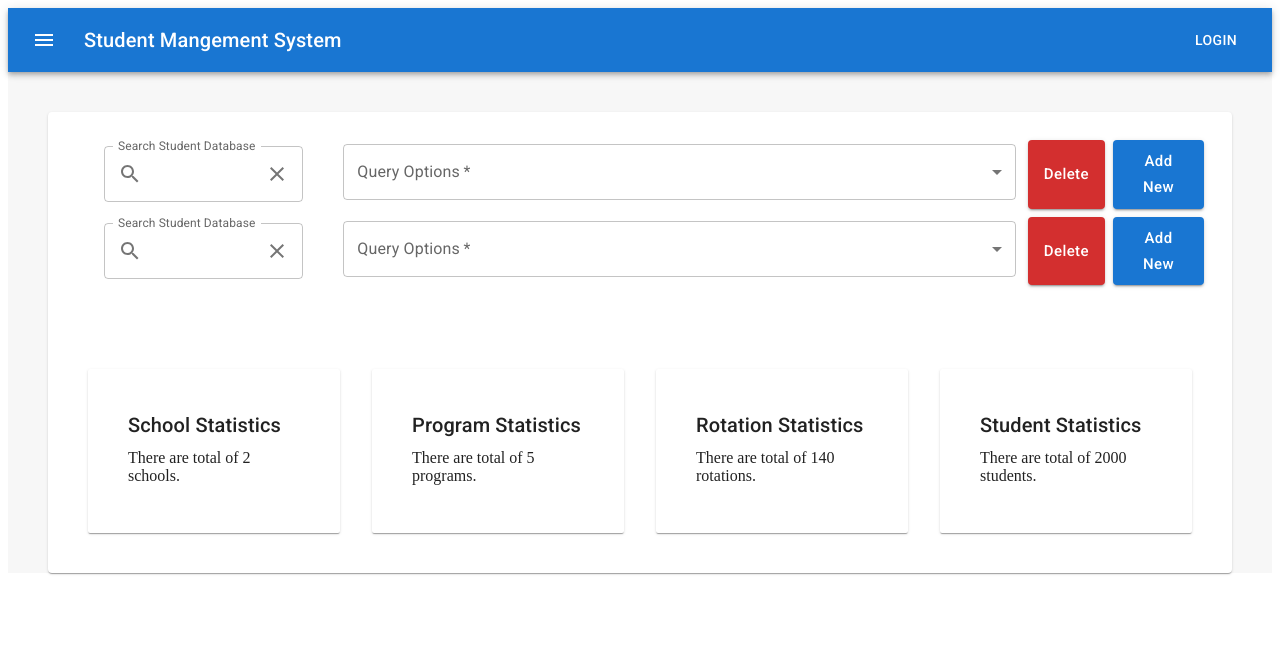
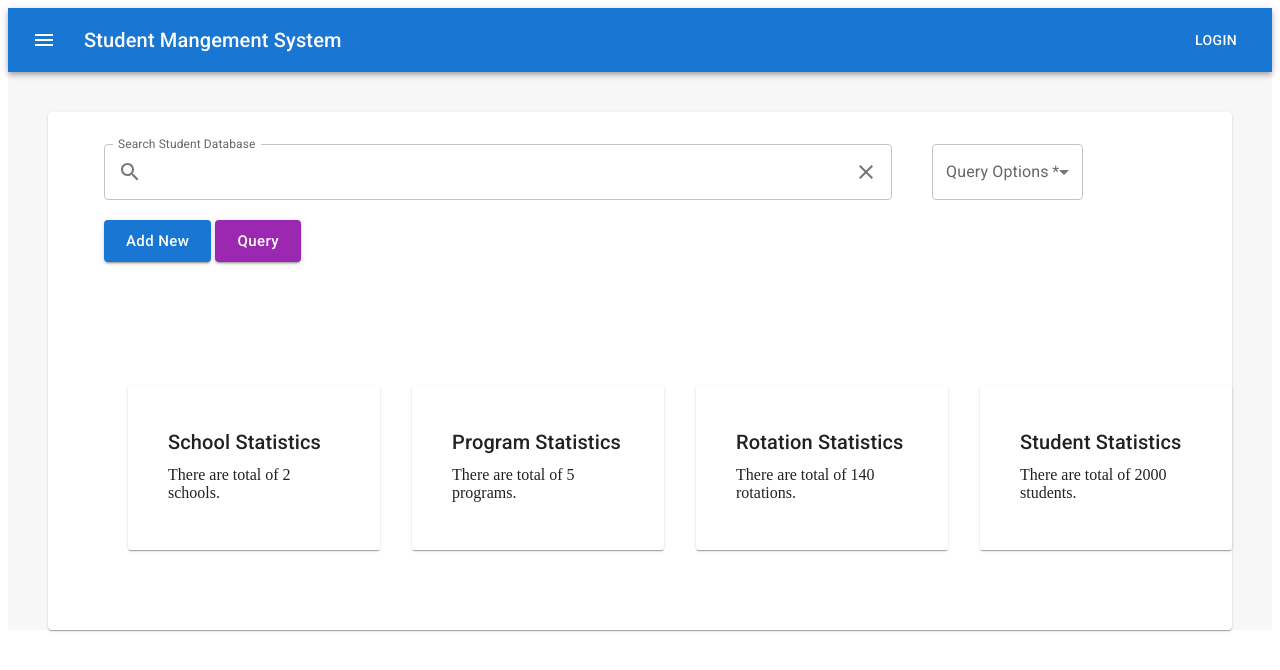
Before and after one commit to 0x5929/ST-SMS-FRONTEND-web-sms, a React (Create React App) app: page / in a window 1280 px wide. Shown: the top 670 px of the page. Built offline with nearby package versions, Linux system fonts and the light colour scheme.

Commit message:
added feature of adding qwueries and connected it to queryResults, need to clean up more code and refactor some logic, and add some better looking buttons

```diff
--- a/src/components/Grid.js
+++ b/src/components/Grid.js
@@ -1,5 +1,5 @@
 import React, { useEffect } from 'react'
-import { Grid } from '@mui/material'
+import { Box, Grid } from '@mui/material'
 
 import { Input, Select, DatePicker, Checkbox, RadioGroup } from './Inputs'
 import {Button} from './Button'
@@ -232,23 +232,51 @@ export function StudentFormGrid(props) {
 
 
 
-const QueryForm = styled(Form)(( {theme} ) => ({
-    display: 'flex',
-    flexDirection: 'row',
-    alignItems: 'stretch'
+// const QueryForm = styled(Form)(( {theme} ) => ({
+//     // '& .MuiGrid-spacing-xs-2' : {
+//     //     marginRight: theme.spacing(0),
+//     //     marginLeft: theme.spacing(0),
+//     //     // display: 'none'
+//     // }
 
-}));
+// }));
 
 const QuerySearchBar = styled(SearchBar)(( {theme} ) => ({
-    flexBasis: '2000000px'
-
+    flexGrow: 1,
+    width: 100,
+    fullWidth: true,
+    marginLeft: theme.spacing(0)
 }));
 
 const QuerySelect = styled(Select)(( {theme} ) => ({
-    flexBasis: '50px'
+    marginLeft: theme.spacing(0),
 
+    // '& 	.MuiGrid-root' : {
+    //     marginRight: 0
+    // }
 }));
 
+const DelButton = styled(Button)(( {theme} ) => ({
+
+    margin: theme.spacing(0),
+    marginTop: theme.spacing(1.5),
+    marginLeft: theme.spacing(0)
+}));
+
+const AddButton = styled(Button)(( {theme} ) => ({
+    marginTop: theme.spacing(1.5),
+    marginLeft: theme.spacing(4)
+}));
+
+const QueryButton = styled(Button)(( {theme} ) => ({
+    marginTop: theme.spacing(1.5),
+    marginLeft: theme.spacing(0)
+}));
+
+
+const ButtomGrid = styled(Grid)(({theme}) =>({
+    margin: theme.spacing(5)
+}))
 
 export function QueryLayoutGrid(props) {
 
@@ -261,46 +289,83 @@ export function QueryLayoutGrid(props) {
         getQueryOptions,
         openBackdrop,
         queryOptions,
-        setQueryOptions
+        handleAddNewQuery,
+        handleDelQuery,
+        handleQueryOnChange,
+        handleQueryOptionOnChange
     } = props;
 
     return (
         <>
-            <Grid container>
-
+            <Form onSubmit={(e)=>(handleSubmit(e, queryOptions))}>
+                <Grid container rowSpacing={0} columnSpacing={0}>
                         {
 
                             queryOptions.map((query, index) => (
-
-                        <Grid key={index} item xs={12}>
-                            <QueryForm onSubmit={(e)=>(handleSubmit(e))}>
+                                <Grid container item xs={12} key={index} spacing={0}>
+                                    <Grid item xs={9}>
                                         <QuerySearchBar
                                             label={queryLabel}
+                                            name={queryOptions[index]['query']}
+                                            value={queryOptions[index]['value']}
+                                            onChange={(e) => (handleQueryOnChange(e, index))}
                                             textInput={textInput}
                                             handleClear={handleClear}
                                         />
+
+                                    </Grid>
+                                    <Grid item xs={2}>
                                         <QuerySelect
+                                            label="Query Options"
                                             name="options"
-                                    label="Query Options"
+                                            value={queryOptions[index]['query']}
+                                            onChange={(e)=>(handleQueryOptionOnChange(e, index))}
                                             options={getQueryOptions()}
-                                    value={queryOptions[index]['value']}
                                             required
                                         />
-                                <Button
+                                    </Grid>
+                                        {
+                                            queryOptions.length !== 1 && (
+
+                                                <Grid item xs={1}>
+                                                    <DelButton
                                                         text="Delete"
                                                         color="error"
+                                                        onClick={ ()=> (handleDelQuery(index))}
                                                     />
-                                <Button
+                                                </Grid>
+                                            )
+                                        }
+                                        {
+                                            queryOptions.length - 1 === index && queryOptions.length < 5 && (
+                                                <Grid item xs={12}>
+                                                    <AddButton
                                                         text="Add New"
+                                                        onClick={handleAddNewQuery}
                                                     />
-                            </QueryForm>
+                                                    <QueryButton
+                                                        text="Query"
+                                                        type="Submit"
+                                                        color="secondary"
+                                                    />
+
                                                 </Grid>
+                                            )
 
+                                        }
 
+                                </Grid>
                              ))
 
                         }
+                        <Grid item justify="flex-end" xs={12}>
 
+                        </Grid>
+                    </Grid>
+                </Form>
+
+
+            <ButtomGrid container>
                 <Grid item md={3} sm={12}>
                     <Card
                         title="School Statistics"
@@ -329,7 +394,7 @@ export function QueryLayoutGrid(props) {
                         stats={getStats.student()}
                     />
                 </Grid>
-            </Grid>
+            </ButtomGrid>
             <SimpleBackDrop
                 openBackdrop={openBackdrop}
             />
--- a/src/controllers/queryController.js
+++ b/src/controllers/queryController.js
@@ -10,13 +10,47 @@ export default function useQuery() {
     const [ results, setResults ] = useState([])
     const [ showResults, setShowResults ] = useState(false)
     const [ openBackdrop, setOpenBackdrop ] = useState(false)
-    const [ queryOptions, setQueryOptions ] = useState([{query: '', value: ''}, {query: '', value: ''}])
+    const [ queryOptions, setQueryOptions ] = useState([
+        {query: '', value: ''}])
 
+
+    const handleAddNewQuery = () =>{
+        setQueryOptions([...queryOptions, {query: '', value: ''}])
+    }
+
+    const handleDelQuery = async (index) =>{
+        let queries = [...queryOptions]
+
+        // setting queries to anything but the ones we are trying to delete
+        setQueryOptions(queries.filter( item => item !== queries[index] ) )
+
+    }
+
+
+    const handleQueryOnChange = (e, index) => {
+        const { name, value } = e.target
+
+        const queries = [...queryOptions]
+
+        queries[index].value = value;
+
+        setQueryOptions(queries)
+    }
+
+
+    const handleQueryOptionOnChange = (e, index) =>{
+        const { name, value } = e.target
+        const queries = [...queryOptions]
+        queries[index].query = value;
+
+        setQueryOptions(queries)
+    }
 
     const getQueryOptions = studentService.getQueryOptions
 
     const handleClear = (textInput) =>{
-        textInput.current.value = "";
+        if (textInput.current != null )
+            textInput.current.value = "";
     }
 
     const handleBackdrop = () =>{
@@ -35,12 +69,14 @@ export default function useQuery() {
         }
     }
 
-    const handleSubmit = e => {
+    const handleSubmit = (e, queryOptions) => {
         e.preventDefault()
 
         // load sample data for dev and testing
         studentService.insertSampleRecords()
         setResults(studentService.getAllRecords())
+
+        console.log('QUERY PARAM AND DATA: ', queryOptions)
 
         handleBackdrop()
 
@@ -68,6 +104,9 @@ export default function useQuery() {
 
         getQueryOptions,
         queryOptions,
-        setQueryOptions,
+        handleAddNewQuery,
+        handleDelQuery,
+        handleQueryOnChange,
+        handleQueryOptionOnChange
     }
 }
--- a/src/pages/Query/Query.js
+++ b/src/pages/Query/Query.js
@@ -22,7 +22,10 @@ export default function Query() {
 
         getQueryOptions,
         queryOptions,
-        setQueryOptions,
+        handleAddNewQuery,
+        handleDelQuery,
+        handleQueryOnChange,
+        handleQueryOptionOnChange,
 
     } = useQuery()
 
@@ -40,7 +43,10 @@ export default function Query() {
                     openBackdrop={openBackdrop}
                     getQueryOptions={getQueryOptions}
                     queryOptions={queryOptions}
-                    setQueryOptions={setQueryOptions}
+                    handleAddNewQuery={handleAddNewQuery}
+                    handleDelQuery={handleDelQuery}
+                    handleQueryOnChange={handleQueryOnChange}
+                    handleQueryOptionOnChange={handleQueryOptionOnChange}
                 />
 
             }
```
Lines whose indentation alone changed are shown as unchanged.
